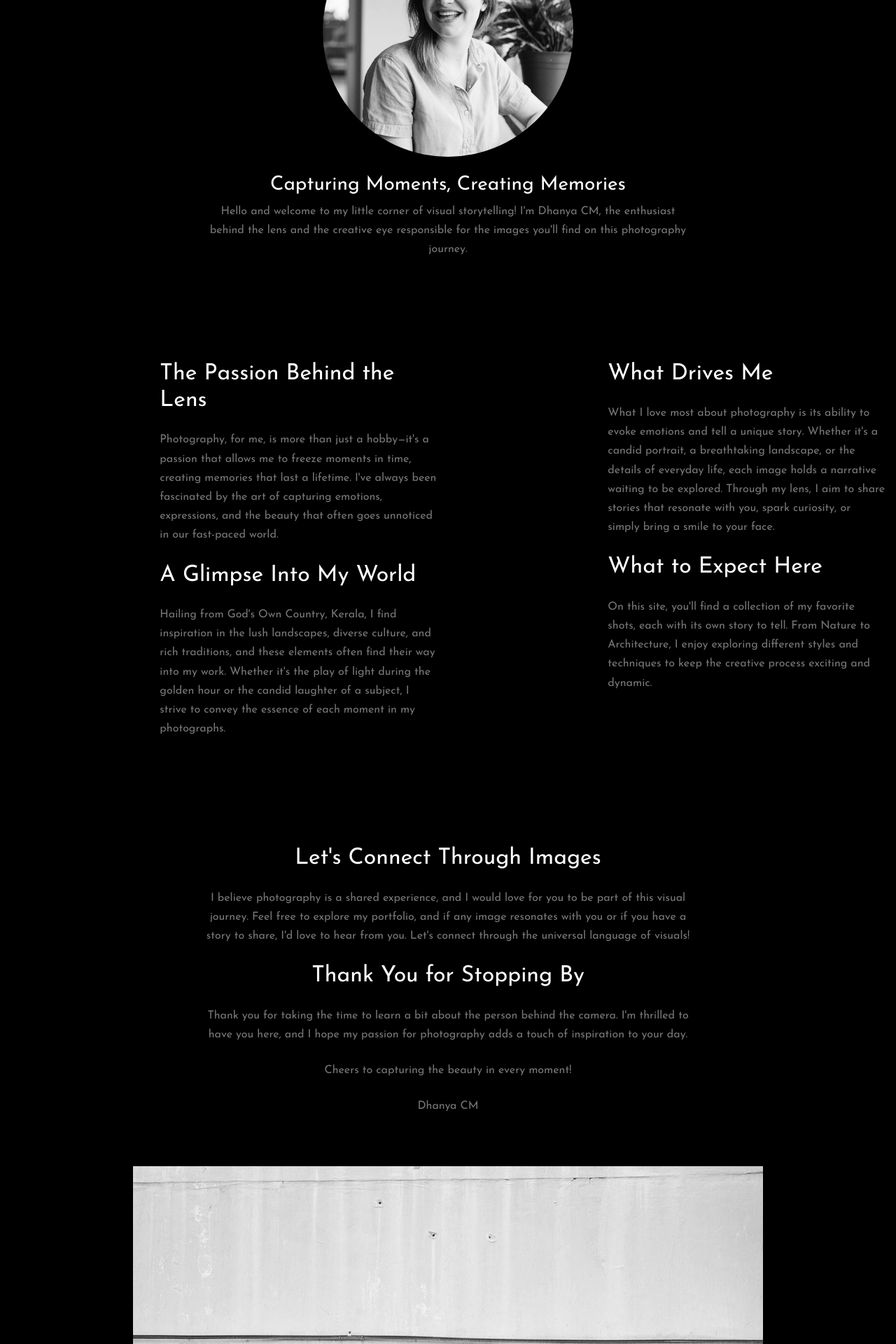
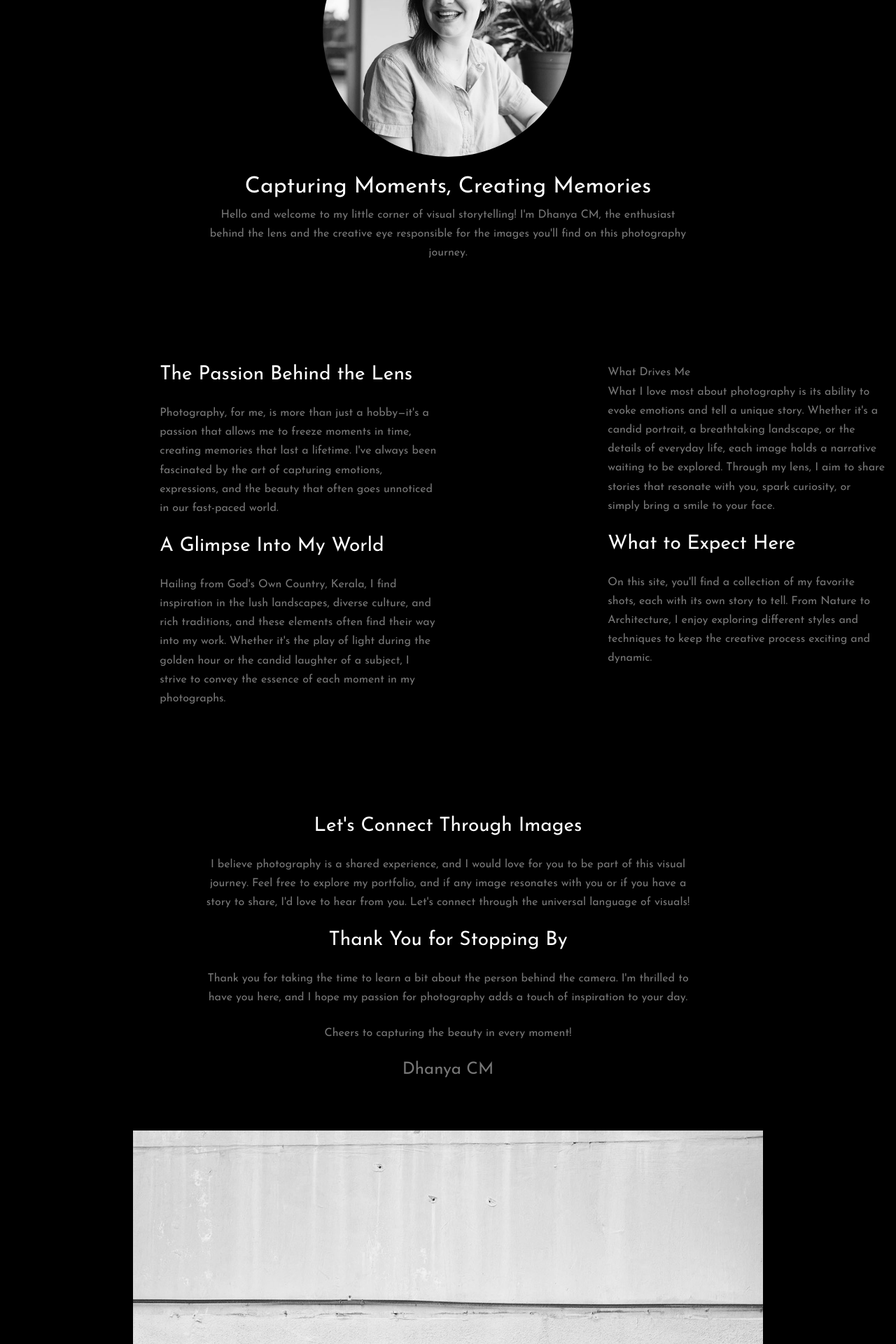
Before and after one commit to dhanyacm/peacockframes, a Jekyll site: the page built from about.html, in a window 1280 px wide. Shown: the part 520-2440 px from the top of the page at 70% size. Built offline with Jekyll 4.4.1, drawn with Linux system fonts in a browser that asks for light colours; some web fonts are replaced; a script that is not in the unit is left out.

Commit message:
Update about.html

```diff
--- a/about.html
+++ b/about.html
@@ -26,7 +26,7 @@ frontpage: false
           <div class="col-md-7 text-center mb-5">
             <img src="images/person_2.jpg" alt="Image" class="img-fluid w-50 rounded-circle mb-4">
             <div class="col-12 ">
-              <h3 class="text-white">Capturing Moments, Creating Memories</h3>
+              <h2 class="text-white">Capturing Moments, Creating Memories</h2>
               <p>Hello and welcome to my little corner of visual storytelling! I'm Dhanya CM, the enthusiast behind the lens and the creative eye responsible for the images you'll find on this photography journey.</p>
             </div>
           </div>
@@ -35,19 +35,19 @@ frontpage: false
          <div class="row mb-5">
 
           <div class="col-md-4 ml-auto">
-            <h2 class="text-white font-weight-light mb-4">The Passion Behind the Lens</h2>
+            <h3 class="text-white font-weight-light mb-4">The Passion Behind the Lens</h3>
             <p class="mb-4">Photography, for me, is more than just a hobby—it's a passion that allows me to freeze moments in time, creating memories that last a lifetime. I've always been fascinated by the art of capturing emotions, expressions, and the beauty that often goes unnoticed in our fast-paced world.</p>
 
-            <h2 class="text-white font-weight-light mb-4">A Glimpse Into My World</h2>
+            <h3 class="text-white font-weight-light mb-4">A Glimpse Into My World</h2>
             <p class="mb-4">Hailing from God's Own Country, Kerala, I find inspiration in the lush landscapes, diverse culture, and rich traditions, and these elements often find their way into my work. Whether it's the play of light during the golden hour or the candid laughter of a subject, I strive to convey the essence of each moment in my photographs.</p>
 
           </div>
 
           <div class="col-md-4 ml-auto">
-            <h2 class="text-white font-weight-light mb-4">What Drives Me</h2>
+            <h3class="text-white font-weight-light mb-4">What Drives Me</h3>
             <p class="mb-4">What I love most about photography is its ability to evoke emotions and tell a unique story. Whether it's a candid portrait, a breathtaking landscape, or the details of everyday life, each image holds a narrative waiting to be explored. Through my lens, I aim to share stories that resonate with you, spark curiosity, or simply bring a smile to your face.</p>
 
-            <h2 class="text-white font-weight-light mb-4">What to Expect Here</h2>
+            <h3 class="text-white font-weight-light mb-4">What to Expect Here</h3>
             <p class="mb-4">On this site, you'll find a collection of my favorite shots, each with its own story to tell. From Nature to Architecture, I enjoy exploring different styles and techniques to keep the creative process exciting and dynamic.</p>
 
           </div>
@@ -58,14 +58,14 @@ frontpage: false
 
           <div class="col-md-7 text-center mb-5">
 
-            <h2 class="text-white font-weight-light mb-4">Let's Connect Through Images</h2>
+            <h3 class="text-white font-weight-light mb-4">Let's Connect Through Images</h3>
             <p class="mb-4">I believe photography is a shared experience, and I would love for you to be part of this visual journey. Feel free to explore my portfolio, and if any image resonates with you or if you have a story to share, I'd love to hear from you. Let's connect through the universal language of visuals!</p>
 
-            <h2 class="text-white font-weight-light mb-4">Thank You for Stopping By</h2>
+            <h3 class="text-white font-weight-light mb-4">Thank You for Stopping By</h3>
             <p class="mb-4">Thank you for taking the time to learn a bit about the person behind the camera. I'm thrilled to have you here, and I hope my passion for photography adds a touch of inspiration to your day.
             </p>
             <p class="mb-4">Cheers to capturing the beauty in every moment!</p>
-            <p class="mb-4">Dhanya CM</p>
+            <h4 class="font-weight-light mb-4">Dhanya CM</h4>
 
          </div>
 
```
